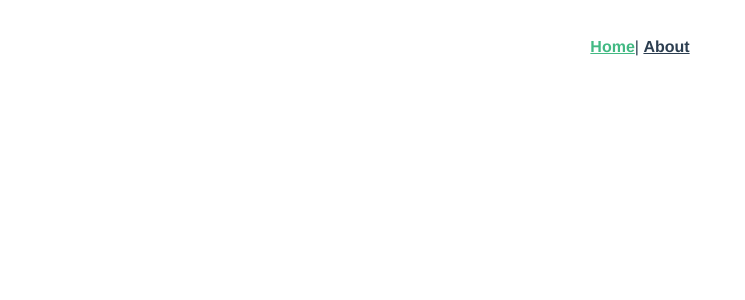
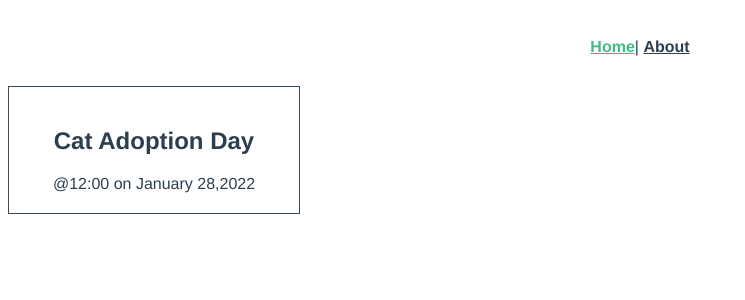
Before and after one commit to Thanaphat14/lab2, a Vue app in the folder 331-intro-to-vite/: page / in a window 1280 px wide. Shown: the top 300 px of the page, without its empty margins (0-745 px from the left). Built offline with nearby package versions, Linux system fonts and the light colour scheme.

Commit message:
commit 7.00

```diff
--- a/331-intro-to-vite/src/App.vue
+++ b/331-intro-to-vite/src/App.vue
@@ -8,16 +8,15 @@
       <div class="wrapper">
         <nav>
           <RouterLink to="/">Home</RouterLink>|
-          <RouterLink to="/About">About</RouterLink>
+          <RouterLink to="/about">About</RouterLink>
         </nav>
-
       </div>
     </header>
+    <RouterView />
   </div>
 </template>
 
 <style scoped>
-
 #layout {
   font-family: Avenir, Helvetica, Arial, sans-serif;
   -webkit-font-smoothing: antialiased;
@@ -27,18 +26,15 @@
 }
 
 nav {
-    padding: 30px;
+  padding: 30px;
 }
 
 nav a {
   font-weight: bold;
-  color:#2c3e50;
+  color: #2c3e50;
 }
 
-
-
-nav a.router-link-exact-active{
+nav a.router-link-exact-active {
   color: #42b983;
 }
-
 </style>
--- a/331-intro-to-vite/src/components/EventCard.vue
+++ b/331-intro-to-vite/src/components/EventCard.vue
@@ -1,9 +1,41 @@
 <script setup lang="ts">
+import { ref } from 'vue'
 // defineProps<{
 //  msg: string
 // }>()
+
+const event = ref({
+  id: 5928101,
+  category: 'animal welfare',
+  title: 'Cat Adoption Day',
+  description: 'Find your new feline friend at this event.',
+  location: 'Meow Town',
+  date: 'January 28,2022',
+  time: '12:00',
+  petsAllowed: true,
+  organizer: 'Kat Laydee'
+})
 </script>
 
 <template>
-<div class="greeting"></div>
+  <div class="event-class">
+    <div class="event-card">
+      <h2>{{ event.title }}</h2>
+      <span>@{{ event.time }} on {{ event.date }}</span>
+    </div>
+  </div>
 </template>
+
+<style scoped>
+.event-card {
+  padding: 20px;
+  width: 250px;
+  cursor: pointer;
+  border: 1px solid #39495c;
+  margin-bottom: 18px;
+}
+.event-card:hover {
+  transform: scale(1.01);
+  box-shadow: 0 3px 12px 0 rgba(0, 0, 0, 0.2);
+}
+</style>
--- a/331-intro-to-vite/src/views/HomeView.vue
+++ b/331-intro-to-vite/src/views/HomeView.vue
@@ -1,5 +1,9 @@
-<script setup lang="ts"></script>
+<script setup lang="ts">
+import EventCard from '@/components/EventCard.vue'
+</script>
 
 <template>
-  <div class="home"></div>
+  <div class="home">
+    <EventCard />
+  </div>
 </template>
```
